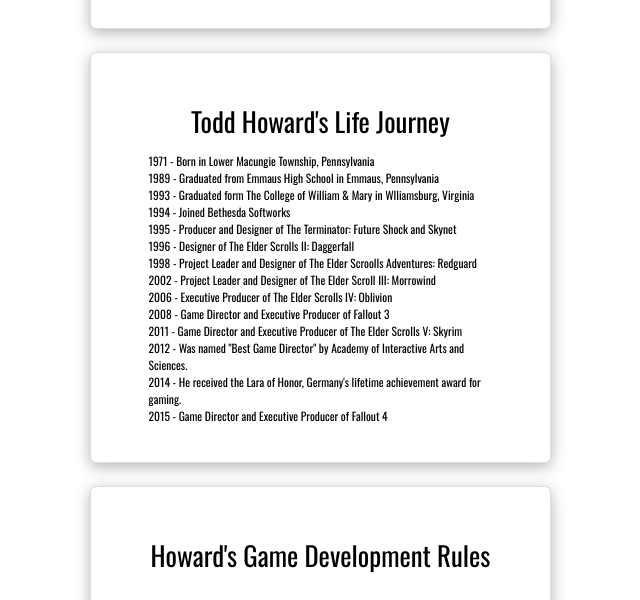
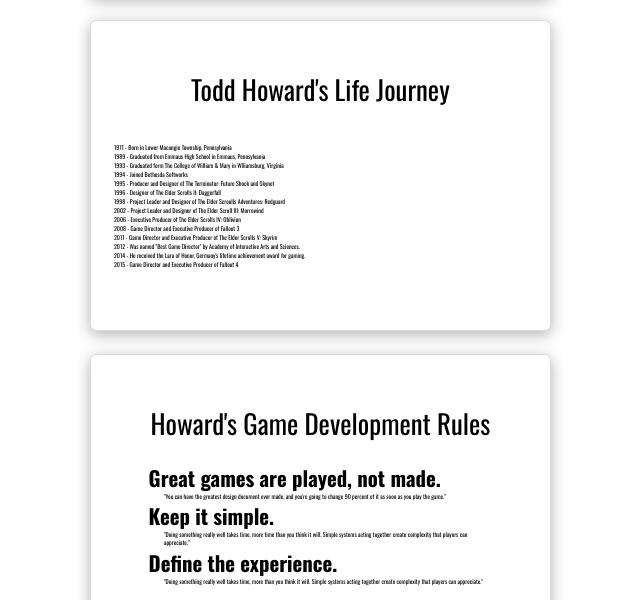
Before and after one commit to OdearOgy/tribute-page, a plain HTML site: page index.html in a window 768 px wide. Shown: the part 657-1257 px from the top of the page, without its empty margins (6-646 px from the left). Drawn offline with nearby package versions, Linux system fonts and the light colour scheme.

Commit message:
Made minor changes

```diff
--- a/style.css
+++ b/style.css
@@ -155,12 +155,16 @@ dd, dt {
 
   }
   body {
-    font-size: 1.5vmin;
+    font-size: 10%;
     transition: all .3s ease-in-out;
   }
 
+  .list-unstyled {
+    padding: 5% 5%;
+  }
+
   #image {
-    width: 55%;
+    width: 60%;
     /* height: auto; */
     transition: all .1s ease-in-out;
   }
@@ -174,6 +178,15 @@ dd, dt {
 
 
 @media all and (min-width: 450px) {
+  body {
+    font-size: 30%%;
+    transition: all .3s ease-in-out;
+  }
+
+  .list-unstyled {
+    padding: 5% 5%;
+  }
+
   #image {
     width: 75%;
   }
```
